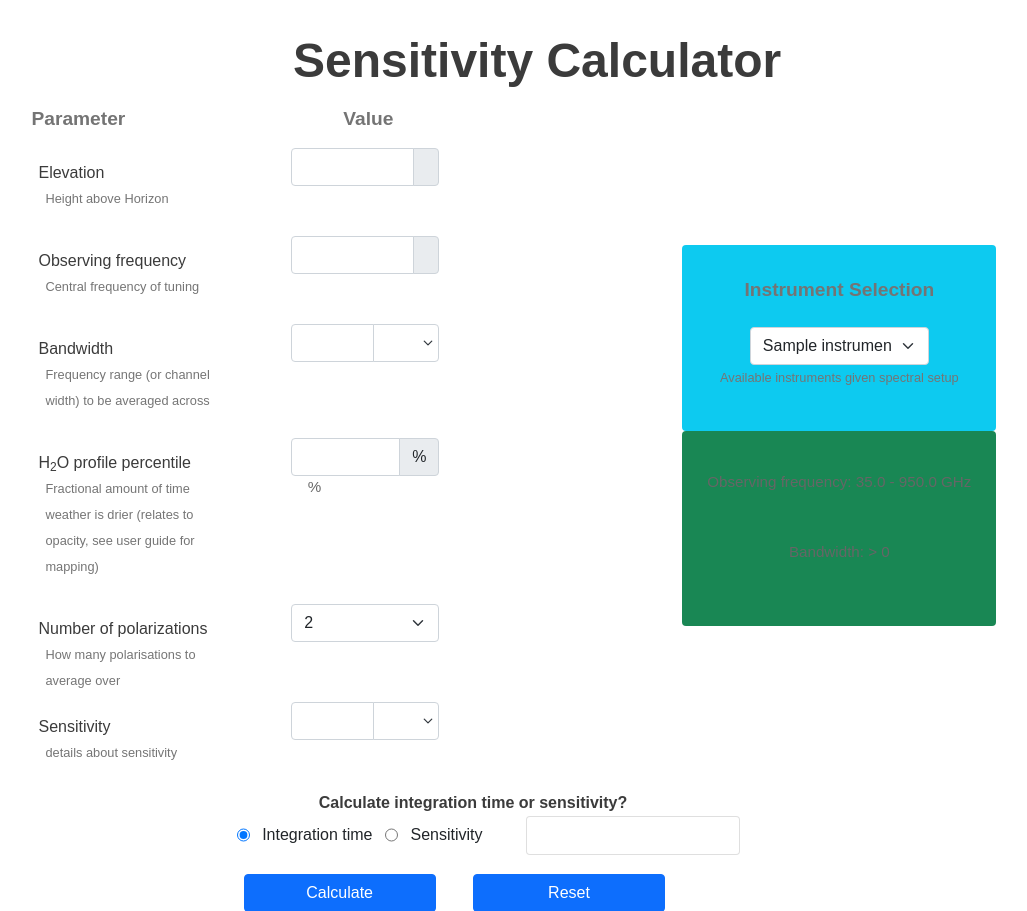
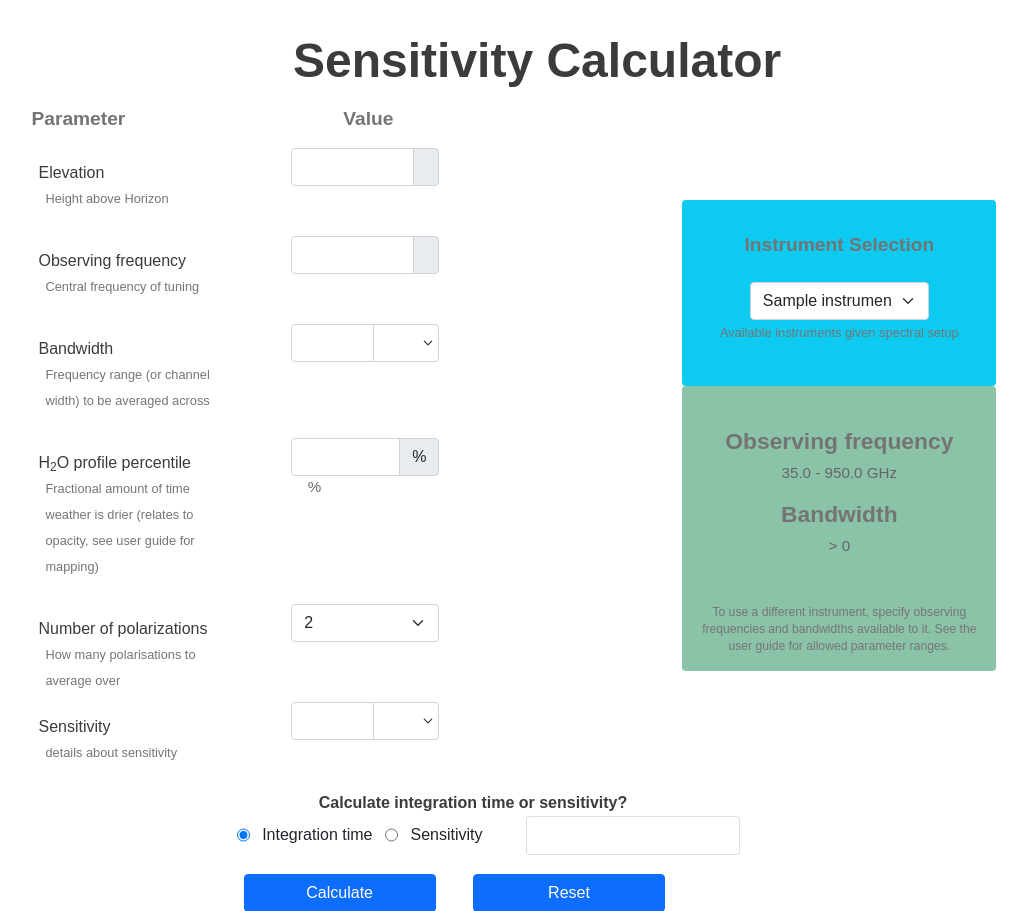
Before and after one commit to ukatc/AtLAST_sensitivity_calculator, a Python web app: template web_client/templates/sensitivity_calculator.html in a window 1280 px wide; the page is wider, and only the part inside the window is pictured. Shown: the part 216-1127 px from the top of that part, without its empty margins (167-1194 px from the left). Run offline with Jinja, Linux system fonts and the light colour scheme; the template is opened without the code that fills it: most values are stand-ins (such as "Sample title", 1, 10 or a date in 2020); lists and menus that the app fills with data are empty.

Commit message:
ASC-32 Changed the way the chosen instrument's freq and bandw ranges are shown in the UI

```diff
--- a/web_client/scripts/calculator_ui.js
+++ b/web_client/scripts/calculator_ui.js
@@ -41,10 +41,10 @@ const updateInstrumentRangesDisplay = async (instrumentName) => {
         const bwRangeDiv = document.getElementById("bw-range");
 
         if (freqRangeDiv && ranges.freq_range) {
-            freqRangeDiv.textContent = `Observing frequency: ${ranges.freq_range}`;
+            freqRangeDiv.textContent = `${ranges.freq_range}`;
         }
         if (bwRangeDiv && ranges.bw_range) {
-            bwRangeDiv.textContent = `Bandwidth: ${ranges.bw_range}`;
+            bwRangeDiv.textContent = `${ranges.bw_range}`;
         }
     } catch (error) {
         console.error("Error fetching instrument ranges:", error);
--- a/web_client/static/css/atlast.css
+++ b/web_client/static/css/atlast.css
@@ -84,6 +84,12 @@ input:invalid {
 .param-description {
     font-size:.8em;
     color:#757575;
+}
+
+.inst-range-label {
+  font-weight: 600;
+  color: #747474;
+  font-size: 150%;
 }
 
 html,
--- a/web_client/templates/sensitivity_calculator.html
+++ b/web_client/templates/sensitivity_calculator.html
@@ -235,11 +235,15 @@
                   <div class="row param-description mb-3"><label for="instrument-details">Available instruments given spectral setup</label></div>
                 </div>
               </div>
-              <div class="row justify-content-center mb-4 bg-success p-3 rounded">
+              <div class="row justify-content-center mb-4 bg-success bg-opacity-50 p-3 rounded">
                 <div class="allowed-range-info mt-4">
                   <div id="instrument-ranges-display">
-                    <div class="row justify-content-center mb-5" id="freq-range">Observing frequency: 35.0 - 950.0 GHz</div>
-                    <div class="row justify-content-center mb-5" id="bw-range">Bandwidth: > 0</div>
+                    <div class="row justify-content-center inst-range-label mb-1">Observing frequency</div>
+                    <div class="row justify-content-center mb-3" id="freq-range">35.0 - 950.0 GHz</label></div>
+                    <div class="row justify-content-center inst-range-label mb-1">Bandwidth</div>
+                    <div class="row justify-content-center mb-3" id="bw-range">> 0</label></div>
+                    <div class="row justify-content-center align-items-end param-description mt-5">To use a different instrument, specify observing frequencies and bandwidths available to it.
+                      See the user guide for allowed parameter ranges.</label></div>
                   </div>
                 </div>
               </div>
```
